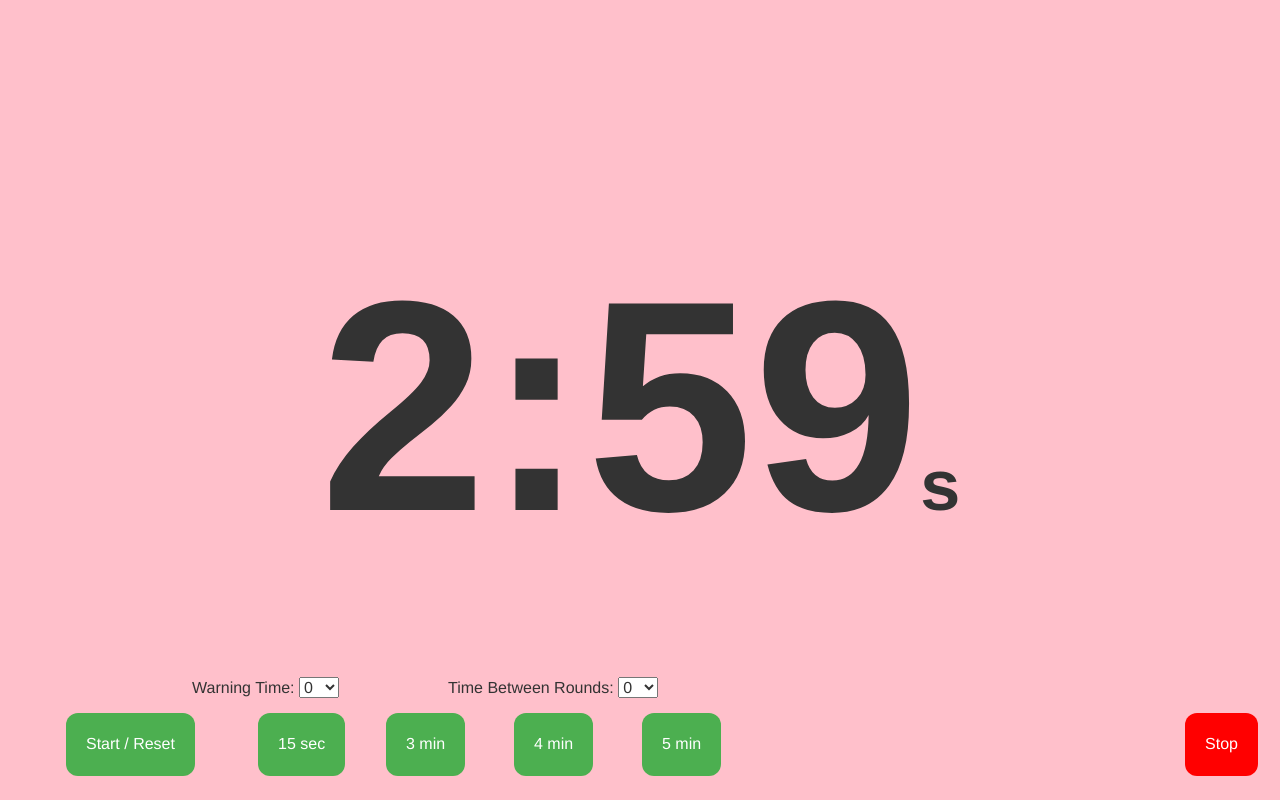
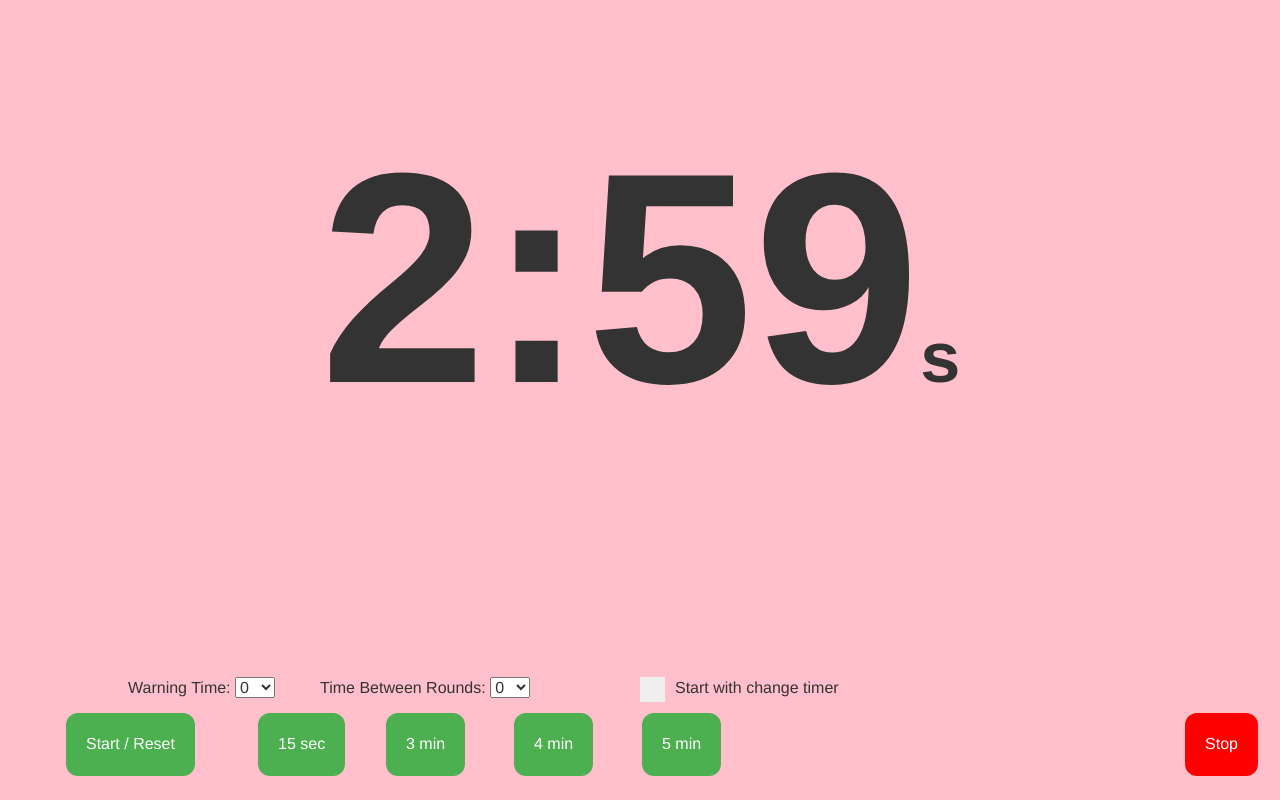
Before and after one commit to NickLangstone/ClimbingTimber, a plain HTML site: page countdowntimer.html in a window 1280 px wide. Both pictures are taken after a click on the button "Start / Reset". Drawn offline with nearby package versions, Linux system fonts and the light colour scheme.

Commit message:
added aption to start on change
added option to start on change
fixed several small bugs
initialised variables in start every time

```diff
--- a/countdowntimer.html
+++ b/countdowntimer.html
@@ -8,7 +8,7 @@
 <style>
 p {
   text-align: center;
-  margin-top: 15%;
+  margin-top: 5%;
   font-family:Sans-serif;
   font-weight: bold;
 }
@@ -42,7 +42,7 @@ body {
 
     position: fixed;
     bottom:100px;
-	 font-size: 16px;
+	font-size: 16px;
 }
 
 .stop{
@@ -52,6 +52,75 @@ body {
 	right: 20px;
 }
 
+
+/**
+ * checkbox
+ */
+/* The container */
+.container {
+  display: block;
+  position: relative;
+  padding-left: 35px;
+  cursor: pointer;
+  font-weight: 100;
+  height: 18px;
+
+}
+
+/* Hide the browser's default checkbox */
+.container input {
+  position: absolute;
+  opacity: 0;
+  cursor: pointer;
+  height: 0;
+  width: 0;
+}
+
+/* Create a custom checkbox */
+.checkmark {
+  position: absolute;
+  top: 0;
+  left: 0;
+  height: 25px;
+  width: 25px;
+  background-color: #eee;
+}
+
+/* On mouse-over, add a grey background color */
+.container:hover input ~ .checkmark {
+  background-color: #ccc;
+}
+
+/* When the checkbox is checked, add a blue background */
+.container input:checked ~ .checkmark {
+  background-color: #4CAF50;
+}
+
+/* Create the checkmark/indicator (hidden when not checked) */
+.checkmark:after {
+  content: "";
+  position: absolute;
+  display: none;
+}
+
+/* Show the checkmark when checked */
+.container input:checked ~ .checkmark:after {
+  display: block;
+}
+
+/* Style the checkmark/indicator */
+.container .checkmark:after {
+  left: 9px;
+  top: 5px;
+  width: 5px;
+  height: 20px;
+  border: solid white;
+  border-width: 0 3px 3px 0;
+  -webkit-transform: rotate(45deg);
+  -ms-transform: rotate(45deg);
+  transform: rotate(45deg);
+}
+
 </style>
 </head>
 <body id='body'>
@@ -59,18 +128,19 @@ body {
 <p id="demo"></p>
 
 
-<div class="dropdown timebreakdown" style='left: 15%; ' >
+<div class="dropdown timebreakdown" style='left: 10%; ' >
 	<div >Warning Time:
 		<select id="WarningTime" onchange="warningTimeChange();">
 		  <option value="0" selected>0</option>
 		  <option value="5">5</option>
 		  <option value="10">10</option>
 		  <option value="15">15</option>
+		  <option value="20">20</option>
 		</select>
 	</div>
 </div>
 
-<div class="dropdown timebreakdown" style='left: 35%' >
+<div class="dropdown timebreakdown" style='left: 25%' >
 	<div>Time Between Rounds:
 		<select id="BetweenTime" onchange="betweenRoundsTimeChange();" >
 		  <option value="0" selected>0</option>
@@ -79,9 +149,20 @@ body {
 		  <option value="15">15</option>
 		  <option value="20">20</option>
 		  <option value="30">30</option>
+		  <option value="45">45</option>
+		  <option value="60">60</option>
 		</select>
 	</div>
 </div>
+
+<div class="dropdown timebreakdown" style='left: 50%' >
+
+<label class="container">Start with change timer
+  <input id="startWithChange" type="checkbox">
+  <span class="checkmark"></span>
+</label>
+</div>
+
 
 
 <button class="button bottom" style='left: 5%'  onclick='start()'>Start / Reset</button>
@@ -112,8 +193,6 @@ body {
 // Set the date we're counting down to in seconds
 var countDownTimeSeconds = 180;   //180 = 3min,   240 = 4 min
 
-
-
 var countDownDate  = 0;
 var gongSound = document.getElementById("gongSound");
 var beepSound = document.getElementById("beepSound");
@@ -125,7 +204,12 @@ var betweenRoundsFirst=true;
 var message = "";
 
 function start(){
+	// force palying a sound so the security is triggered from a human input event
 	gongSound.play();
+	// initialise the variables from the control values.
+	warningTimeChange();
+	betweenRoundsTimeChange();
+	// set the start time.
 	setStartTime();
 	if (timer > 0 ){
 		clearTimeout(timer);
@@ -133,15 +217,30 @@ function start(){
 	}
 	udateTime();
 	document.body.style.backgroundColor = "pink";
+
+	// if the startWithChange checkbox is set, then start in the change mode.
+	var startWithChange = document.getElementById("startWithChange");
+	if ( startWithChange.checked   ){
+
+			document.body.style.backgroundColor = "yellow";
+			countDownDate = new Date().getTime() + (1000 * (betweenRoundsTime + 1));
+			betweenRoundsFirst = false;
+			message="<span style='font-size:90px'>CHANGE </span> ";
+		}
 }
 
 function stop()
 {
+	message = "";
 	clearTimeout(timer);
+	countDownDate  = 0;
+	document.getElementById("demo").innerHTML = "<span style='font-size:300px'>0:00</span><span style='font-size:72px'>s</span> ";
 	document.body.style.backgroundColor = "yellow";
 }
 
 function setStartTime(){
+	betweenRoundsFirst = true;
+	betweenRoundsTimeChange();
 	countDownDate = new Date().getTime() + (1000 * (countDownTimeSeconds + 1));
 }
 
```
